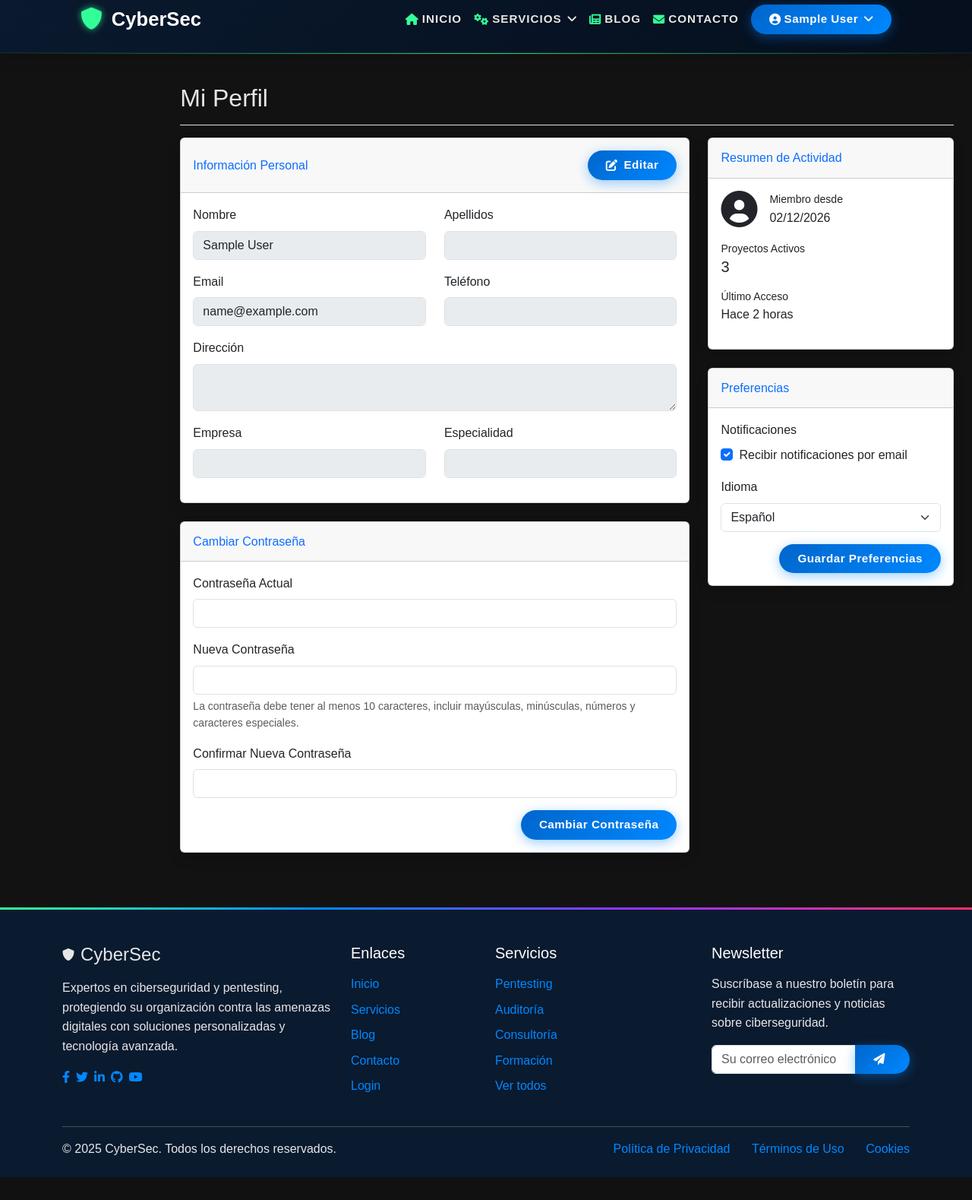
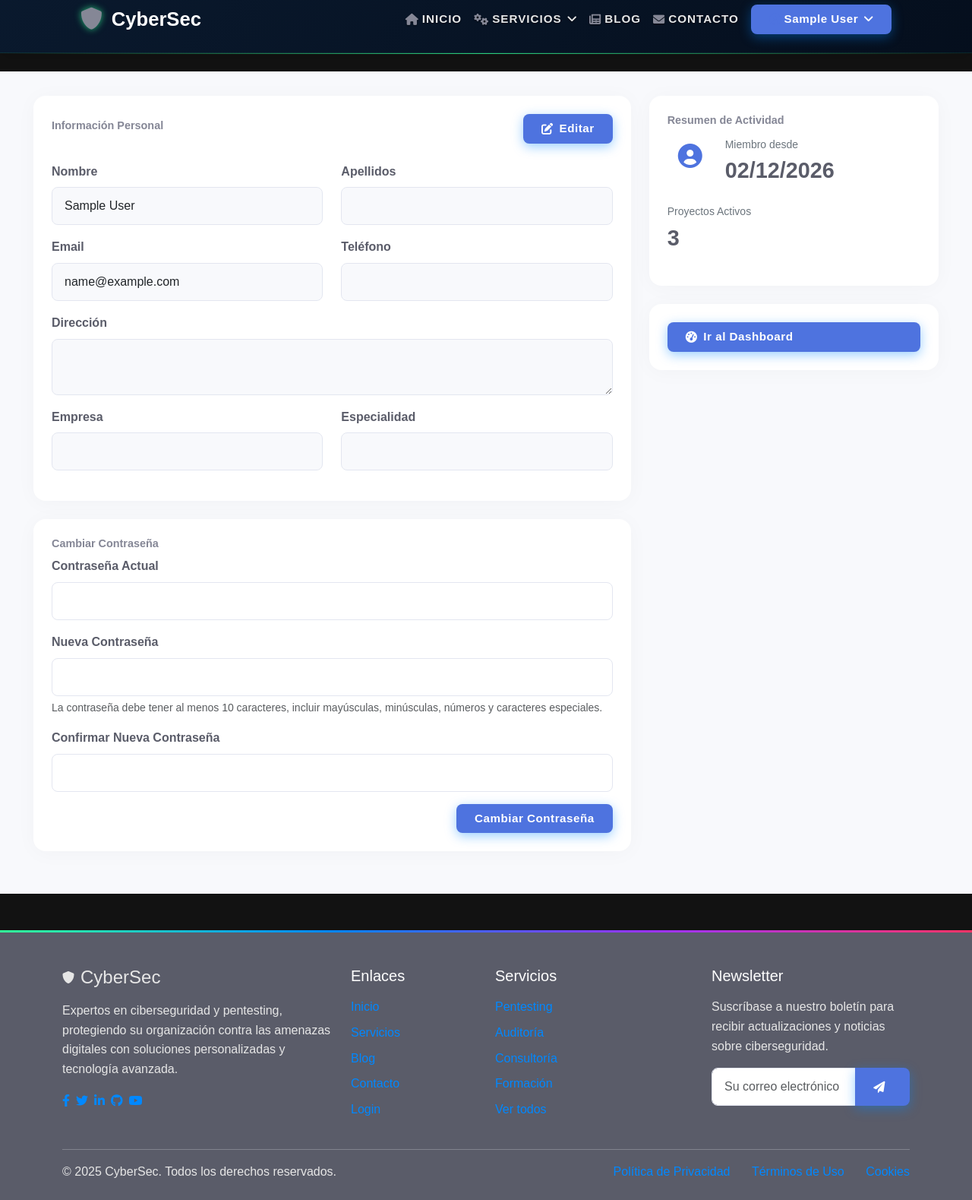
Before and after one commit to rlucasf10/CyberSec, a PHP site: page /views/panel/perfil.php in a window 1280 px wide. Shown: the whole page at 76% size. Before the commit the page ends 1549 px from the top, so only its background shows below. Run offline with PHP 8.4, Linux system fonts and the light colour scheme; the visitor is signed in with stand-in values (Sample User, id 1).

Commit message:
Estilos del perfil y del dashboard

```diff
--- a/config/init.php
+++ b/config/init.php
@@ -4,20 +4,21 @@
     exit('Error en la configuración del sistema.');
 }
 
-// Configuración de sesión (DEBE IR ANTES DE INICIAR LA SESIÓN)
-ini_set('session.cookie_httponly', 1);
-ini_set('session.use_only_cookies', 1);
-ini_set('session.cookie_secure', isset($_SERVER['HTTPS']));
-ini_set('session.cookie_samesite', 'Lax');
-ini_set('session.gc_maxlifetime', SESSION_TIMEOUT);
-
 // Mantener el control del buffer de salida
 if (ob_get_level() == 0) {
     ob_start();
 }
 
-// Iniciar sesión si no está iniciada
+// Configurar las opciones de sesión antes de iniciarla
 if (session_status() === PHP_SESSION_NONE) {
+    // Configuración de seguridad de la sesión
+    ini_set('session.cookie_httponly', 1);
+    ini_set('session.use_only_cookies', 1);
+    ini_set('session.cookie_secure', isset($_SERVER['HTTPS']));
+    ini_set('session.cookie_samesite', 'Lax');
+    ini_set('session.gc_maxlifetime', SESSION_TIMEOUT);
+
+    // Ahora sí podemos iniciar la sesión
     session_start();
 }
 
--- /dev/null
+++ b/public/css/dashboard.css
@@ -0,0 +1,169 @@
+/* Variables globales */
+:root {
+  --primary-color: #4e73df;
+  --secondary-color: #858796;
+  --success-color: #1cc88a;
+  --info-color: #36b9cc;
+  --warning-color: #f6c23e;
+  --danger-color: #e74a3b;
+  --dark-color: #5a5c69;
+  --light-color: #f8f9fc;
+}
+
+/* Layout principal */
+.dashboard-container {
+  display: flex;
+  padding: 2rem;
+  background-color: var(--light-color);
+}
+
+/* Tarjetas de estadísticas */
+.stat-card {
+  background: white;
+  border-radius: 1rem;
+  padding: 1.5rem;
+  box-shadow: 0 0.15rem 1.75rem rgba(0, 0, 0, 0.03);
+  transition: transform 0.3s ease, box-shadow 0.3s ease;
+  margin-bottom: 1.5rem;
+}
+
+.stat-card:hover {
+  transform: translateY(-5px);
+  box-shadow: 0 0.5rem 1rem rgba(0, 0, 0, 0.08);
+}
+
+.stat-card .icon {
+  font-size: 2rem;
+  width: 60px;
+  height: 60px;
+  display: flex;
+  align-items: center;
+  justify-content: center;
+  border-radius: 1rem;
+  margin-bottom: 1rem;
+}
+
+.stat-card .title {
+  color: var(--secondary-color);
+  font-size: 0.9rem;
+  font-weight: 600;
+  margin-bottom: 0.5rem;
+}
+
+.stat-card .value {
+  font-size: 1.8rem;
+  font-weight: 700;
+  color: var(--dark-color);
+  margin-bottom: 0;
+}
+
+/* Gráficos y tablas */
+.chart-card,
+.table-card {
+  background: white;
+  border-radius: 1rem;
+  box-shadow: 0 0.15rem 1.75rem rgba(0, 0, 0, 0.03);
+  margin-bottom: 1.5rem;
+}
+
+.chart-card .card-header,
+.table-card .card-header {
+  background: transparent;
+  padding: 1.5rem;
+  border-bottom: 1px solid #e3e6f0;
+}
+
+.chart-card .card-body,
+.table-card .card-body {
+  padding: 1.5rem;
+}
+
+/* Tablas personalizadas */
+.custom-table {
+  width: 100%;
+}
+
+.custom-table th {
+  background-color: var(--light-color);
+  font-weight: 600;
+  text-transform: uppercase;
+  font-size: 0.8rem;
+  letter-spacing: 0.05em;
+  padding: 1rem;
+  border-bottom: 2px solid #e3e6f0;
+}
+
+.custom-table td {
+  padding: 1rem;
+  vertical-align: middle;
+  border-bottom: 1px solid #e3e6f0;
+}
+
+/* Badges y estados */
+.badge {
+  padding: 0.5rem 1rem;
+  border-radius: 2rem;
+  font-weight: 600;
+  font-size: 0.75rem;
+}
+
+.badge-success {
+  background-color: rgba(28, 200, 138, 0.1);
+  color: var(--success-color);
+}
+
+.badge-warning {
+  background-color: rgba(246, 194, 62, 0.1);
+  color: var(--warning-color);
+}
+
+.badge-danger {
+  background-color: rgba(231, 74, 59, 0.1);
+  color: var(--danger-color);
+}
+
+/* Responsive */
+@media (max-width: 768px) {
+  .dashboard-container {
+    padding: 1rem;
+  }
+
+  .stat-card {
+    margin-bottom: 1rem;
+  }
+}
+
+/* Animaciones */
+.fade-in {
+  animation: fadeIn 0.5s ease-out;
+}
+
+@keyframes fadeIn {
+  from {
+    opacity: 0;
+    transform: translateY(20px);
+  }
+  to {
+    opacity: 1;
+    transform: translateY(0);
+  }
+}
+
+/* Loader */
+.loader {
+  width: 40px;
+  height: 40px;
+  border: 4px solid #f3f3f3;
+  border-top: 4px solid var(--primary-color);
+  border-radius: 50%;
+  animation: spin 1s linear infinite;
+}
+
+@keyframes spin {
+  0% {
+    transform: rotate(0deg);
+  }
+  100% {
+    transform: rotate(360deg);
+  }
+}
--- /dev/null
+++ b/public/css/perfil.css
@@ -0,0 +1,194 @@
+/* Variables globales (consistentes con dashboard.css) */
+:root {
+  --primary-color: #4e73df;
+  --secondary-color: #858796;
+  --success-color: #1cc88a;
+  --info-color: #36b9cc;
+  --warning-color: #f6c23e;
+  --danger-color: #e74a3b;
+  --light-color: #f8f9fc;
+  --dark-color: #5a5c69;
+}
+
+/* Animaciones */
+@keyframes fadeIn {
+  from {
+    opacity: 0;
+    transform: translateY(20px);
+  }
+  to {
+    opacity: 1;
+    transform: translateY(0);
+  }
+}
+
+/* Estilos del contenedor principal */
+.container-fluid {
+  animation: fadeIn 0.5s ease-out;
+}
+
+/* Estilos de las tarjetas */
+.card {
+  background: white;
+  border-radius: 1rem;
+  box-shadow: 0 0.15rem 1.75rem rgba(0, 0, 0, 0.03);
+  transition: transform 0.3s ease, box-shadow 0.3s ease;
+  margin-bottom: 1.5rem;
+  border: none;
+}
+
+.card:hover {
+  transform: translateY(-5px);
+  box-shadow: 0 0.5rem 1rem rgba(0, 0, 0, 0.08);
+}
+
+.card-header {
+  background: transparent;
+  padding: 1.5rem;
+  border-bottom: 1px solid #e3e6f0;
+}
+
+.card-body {
+  padding: 1.5rem;
+}
+
+/* Estilos de los formularios */
+.form-control {
+  border-radius: 0.5rem;
+  border: 1px solid #e3e6f0;
+  padding: 0.75rem 1rem;
+  transition: border-color 0.15s ease-in-out, box-shadow 0.15s ease-in-out;
+}
+
+.form-control:focus {
+  border-color: var(--primary-color);
+  box-shadow: 0 0 0 0.2rem rgba(78, 115, 223, 0.25);
+}
+
+.form-control:disabled {
+  background-color: #f8f9fc;
+  cursor: not-allowed;
+}
+
+/* Estilos de los botones */
+.btn {
+  border-radius: 0.5rem;
+  padding: 0.5rem 1.5rem;
+  font-weight: 600;
+  transition: all 0.3s ease;
+}
+
+.btn-primary {
+  background: var(--primary-color);
+  border: none;
+}
+
+.btn-primary:hover {
+  background: #224abe;
+  transform: translateY(-2px);
+  box-shadow: 0 4px 12px rgba(78, 115, 223, 0.25);
+}
+
+.btn-secondary {
+  background: var(--secondary-color);
+  border: none;
+}
+
+/* Estilos para el sidebar del perfil */
+.sidebar-profile {
+  animation: fadeIn 0.7s ease-out;
+}
+
+/* Estilos para los iconos */
+.fa-user-circle {
+  color: var(--primary-color);
+}
+
+/* Estilos para las etiquetas */
+.form-label {
+  font-weight: 600;
+  color: var(--dark-color);
+  margin-bottom: 0.5rem;
+}
+
+/* Estilos para el indicador de contraseña */
+.password-strength {
+  margin-top: 0.5rem;
+}
+
+.progress {
+  height: 4px !important;
+  border-radius: 2px;
+  background-color: #e3e6f0;
+}
+
+.progress-bar {
+  transition: width 0.3s ease;
+}
+
+/* Estilos para las notificaciones */
+.form-check-input:checked {
+  background-color: var(--primary-color);
+  border-color: var(--primary-color);
+}
+
+/* Estilos para el selector de idioma */
+.form-select {
+  border-radius: 0.5rem;
+  padding: 0.75rem 1rem;
+  background-color: white;
+  border: 1px solid #e3e6f0;
+  cursor: pointer;
+}
+
+/* Efectos hover para elementos interactivos */
+.card-header button:hover {
+  transform: translateY(-2px);
+  box-shadow: 0 4px 12px rgba(78, 115, 223, 0.25);
+}
+
+/* Estilos para dispositivos móviles */
+@media (max-width: 768px) {
+  .card {
+    margin-bottom: 1rem;
+  }
+
+  .btn {
+    width: 100%;
+    margin-bottom: 0.5rem;
+  }
+
+  .d-flex {
+    flex-direction: column;
+  }
+}
+
+/* Animaciones para estados de carga */
+.loading {
+  position: relative;
+  opacity: 0.7;
+  pointer-events: none;
+}
+
+.loading::after {
+  content: "";
+  position: absolute;
+  top: 50%;
+  left: 50%;
+  width: 2rem;
+  height: 2rem;
+  border: 3px solid #f3f3f3;
+  border-top: 3px solid var(--primary-color);
+  border-radius: 50%;
+  animation: spin 1s linear infinite;
+  transform: translate(-50%, -50%);
+}
+
+@keyframes spin {
+  0% {
+    transform: translate(-50%, -50%) rotate(0deg);
+  }
+  100% {
+    transform: translate(-50%, -50%) rotate(360deg);
+  }
+}
--- a/views/panel/perfil.php
+++ b/views/panel/perfil.php
@@ -15,31 +15,27 @@
 $userData = $usuario->obtenerPorEmail($_SESSION['user_email']);
 ?>
 
+<!-- Estilos específicos -->
+<link rel="stylesheet" href="<?php echo BASE_URL; ?>public/css/dashboard.css">
+<link rel="stylesheet" href="<?php echo BASE_URL; ?>public/css/perfil.css">
+
+<div class="dashboard-container fade-in">
     <div class="container-fluid">
         <div class="row">
-        <!-- Contenido principal -->
-        <main class="col-md-9 ms-sm-auto col-lg-10 px-md-4">
-            <div
-                class="d-flex justify-content-between flex-wrap flex-md-nowrap align-items-center pt-3 pb-2 mb-3 border-bottom">
-                <h1 class="h2">Mi Perfil</h1>
-            </div>
-
-            <div class="row">
+            <!-- Columna Principal -->
+            <div class="col-lg-8">
                 <!-- Información Personal -->
-                <div class="col-lg-8">
-                    <div class="card shadow mb-4">
-                        <div class="card-header py-3 d-flex justify-content-between align-items-center">
-                            <h6 class="m-0 font-weight-bold text-primary">Información Personal</h6>
-                            <button class="btn btn-sm btn-primary" id="editarPerfil">
+                <div class="stat-card">
+                    <div class="d-flex justify-content-between align-items-center mb-4">
+                        <h4 class="title">Información Personal</h4>
+                        <button class="btn btn-primary btn-sm" id="editarPerfil">
                             <i class="fas fa-edit"></i> Editar
                         </button>
                     </div>
-                        <div class="card-body">
                     <form id="formPerfil" method="post"
                         action="<?php echo BASE_URL; ?>controllers/usuario_controller.php">
                         <input type="hidden" name="action" value="actualizar_perfil">
-                                <input type="hidden" name="csrf_token"
-                                    value="<?php echo $_SESSION[CSRF_TOKEN_NAME]; ?>">
+                        <input type="hidden" name="csrf_token" value="<?php echo $_SESSION[CSRF_TOKEN_NAME]; ?>">
 
                         <div class="row mb-3">
                             <div class="col-md-6">
@@ -89,36 +85,30 @@
                         <?php endif; ?>
 
                         <div class="text-end mt-3" style="display: none;" id="botonesGuardar">
-                                    <button type="button" class="btn btn-secondary"
-                                        id="cancelarEdicion">Cancelar</button>
+                            <button type="button" class="btn btn-secondary" id="cancelarEdicion">Cancelar</button>
                             <button type="submit" class="btn btn-primary">Guardar Cambios</button>
                         </div>
                     </form>
                 </div>
-                    </div>
 
                 <!-- Cambiar Contraseña -->
-                    <div class="card shadow mb-4">
-                        <div class="card-header py-3">
-                            <h6 class="m-0 font-weight-bold text-primary">Cambiar Contraseña</h6>
-                        </div>
-                        <div class="card-body">
+                <div class="stat-card">
+                    <h4 class="title">Cambiar Contraseña</h4>
                     <form id="formPassword" method="post"
                         action="<?php echo BASE_URL; ?>controllers/usuario_controller.php">
                         <input type="hidden" name="action" value="cambiar_password">
-                                <input type="hidden" name="csrf_token"
-                                    value="<?php echo $_SESSION[CSRF_TOKEN_NAME]; ?>">
+                        <input type="hidden" name="csrf_token" value="<?php echo $_SESSION[CSRF_TOKEN_NAME]; ?>">
 
                         <div class="mb-3">
                             <label for="password_actual" class="form-label">Contraseña Actual</label>
-                                    <input type="password" class="form-control" id="password_actual"
-                                        name="password_actual" required>
+                            <input type="password" class="form-control" id="password_actual" name="password_actual"
+                                required>
                         </div>
 
                         <div class="mb-3">
                             <label for="password_nuevo" class="form-label">Nueva Contraseña</label>
-                                    <input type="password" class="form-control" id="password_nuevo"
-                                        name="password_nuevo" required>
+                            <input type="password" class="form-control" id="password_nuevo" name="password_nuevo"
+                                required>
                             <div class="form-text">
                                 La contraseña debe tener al menos 10 caracteres, incluir mayúsculas, minúsculas,
                                 números y caracteres especiales.
@@ -138,87 +128,64 @@
                     </form>
                 </div>
             </div>
-                </div>
 
-                <!-- Sidebar de Perfil -->
+            <!-- Columna Lateral -->
             <div class="col-lg-4">
                 <!-- Resumen de Actividad -->
-                    <div class="card shadow mb-4">
-                        <div class="card-header py-3">
-                            <h6 class="m-0 font-weight-bold text-primary">Resumen de Actividad</h6>
-                        </div>
-                        <div class="card-body">
+                <div class="stat-card">
+                    <h4 class="title">Resumen de Actividad</h4>
                     <div class="d-flex align-items-center mb-3">
-                                <div class="me-3">
-                                    <i class="fas fa-user-circle fa-3x text-gray-300"></i>
+                        <div class="icon me-3">
+                            <i class="fas fa-user-circle"></i>
                         </div>
                         <div>
-                                    <div class="small text-gray-500">Miembro desde</div>
-                                    <div class="font-weight-bold">
-                                        <?php echo date('d/m/Y', strtotime($userData['creado'])); ?>
-                                    </div>
+                            <div class="small text-secondary">Miembro desde</div>
+                            <div class="value"><?php echo date('d/m/Y', strtotime($userData['creado'])); ?></div>
                         </div>
                     </div>
 
                     <?php if ($userData['tipo'] === 'cliente'): ?>
                         <div class="mb-3">
-                                    <div class="small text-gray-500">Proyectos Activos</div>
-                                    <div class="h5 mb-0 font-weight-bold text-gray-800">3</div>
+                            <div class="small text-secondary">Proyectos Activos</div>
+                            <div class="value">3</div>
                         </div>
                     <?php endif; ?>
 
                     <?php if ($userData['tipo'] === 'empleado'): ?>
                         <div class="mb-3">
-                                    <div class="small text-gray-500">Proyectos Asignados</div>
-                                    <div class="h5 mb-0 font-weight-bold text-gray-800">5</div>
+                            <div class="small text-secondary">Proyectos Asignados</div>
+                            <div class="value">5</div>
                         </div>
                     <?php endif; ?>
+                </div>
 
-                            <div class="mb-3">
-                                <div class="small text-gray-500">Último Acceso</div>
-                                <div class="font-weight-bold">Hace 2 horas</div>
+                <!-- Botón Dashboard -->
+                <div class="stat-card text-center">
+                    <a href="<?php
+                    switch ($userData['tipo']) {
+                        case 'admin':
+                            echo BASE_URL . 'views/panel/admin/dashboard.php';
+                            break;
+                        case 'empleado':
+                            echo BASE_URL . 'views/panel/empleado/dashboard.php';
+                            break;
+                        case 'cliente':
+                            echo BASE_URL . 'views/panel/cliente/dashboard.php';
+                            break;
+                        default:
+                            echo BASE_URL . 'views/panel/dashboard.php';
+                    }
+                    ?>" class="btn btn-primary btn-lg w-100">
+                        <i class="fas fa-tachometer-alt me-2"></i>
+                        Ir al Dashboard
+                    </a>
+                </div>
+            </div>
         </div>
     </div>
 </div>
 
-                    <!-- Preferencias -->
-                    <div class="card shadow mb-4">
-                        <div class="card-header py-3">
-                            <h6 class="m-0 font-weight-bold text-primary">Preferencias</h6>
-                        </div>
-                        <div class="card-body">
-                            <form id="formPreferencias">
-                                <div class="mb-3">
-                                    <label class="form-label d-block">Notificaciones</label>
-                                    <div class="form-check">
-                                        <input class="form-check-input" type="checkbox" id="notif_email" checked>
-                                        <label class="form-check-label" for="notif_email">
-                                            Recibir notificaciones por email
-                                        </label>
-                                    </div>
-                                </div>
-
-                                <div class="mb-3">
-                                    <label class="form-label">Idioma</label>
-                                    <select class="form-select" id="idioma">
-                                        <option value="es" selected>Español</option>
-                                        <option value="en">English</option>
-                                    </select>
-                                </div>
-
-                                <div class="text-end">
-                                    <button type="submit" class="btn btn-primary">Guardar Preferencias</button>
-                                </div>
-                            </form>
-                        </div>
-                    </div>
-                </div>
-            </div>
-        </main>
-    </div>
-</div>
-
-<!-- Scripts específicos del perfil -->
+<!-- Scripts específicos -->
 <script src="<?php echo BASE_URL; ?>public/js/perfil.js"></script>
 
 <?php require_once BASE_PATH . '/views/plantillas/footer.php'; ?>
--- a/views/recuperar_password.php
+++ b/views/recuperar_password.php
@@ -1,9 +1,4 @@
 <?php
-// Iniciar sesión si no está iniciada
-if (session_status() === PHP_SESSION_NONE) {
-    session_start();
-}
-
 // Definir la constante de acceso
 define('ACCESO_PERMITIDO', true);
 
```
Also changed, not shown: config/sql/select_cyberserc.sql (added, +13 -0 lines). Lines whose indentation alone changed are shown as unchanged.
